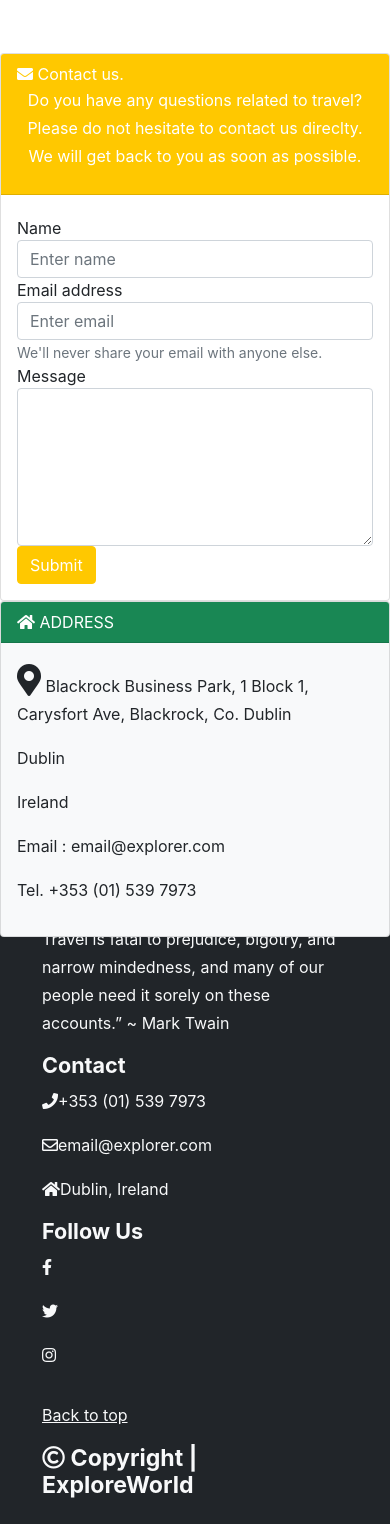
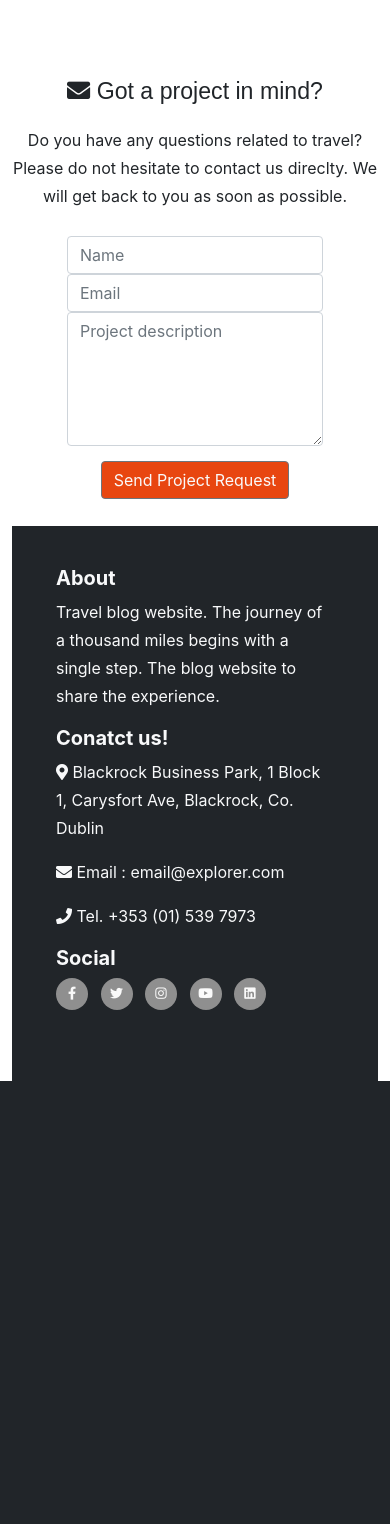
Before and after one commit to Deepak9912/django-travel-blog, a Django app: page /contact/ in a window 390 px wide. Shown: the part 56-1580 px from the top of the page. After the commit the page ends 1137 px from the top, so only its background shows below. Run offline with Django 3.2, Linux system fonts and the light colour scheme; some libraries are stand-ins or nearby versions.

Commit message:
update contact form

```diff
--- a/static/css/style.css
+++ b/static/css/style.css
@@ -1,4 +1,7 @@
 /* base.html page */
+.navbar-nav li a:hover {
+  background: #e84610;
+}
 
 body {
   background: #fafafa;
@@ -98,21 +101,66 @@ body {
 }
 
 /* footer */
-footer{
-    background: #343a40;
-    padding: 30px;
-    margin-top: 3%;
-  }
-
-footer a {
-    color: #f8f9fa !important;
-  }
+footer {
+  min-height: 120px;
+  margin-top: 2%;
+  padding: 20px 10px;
 }
 
+.social-links {
+  padding-bottom: 15px;
+}
+
+.social-links li a i {
+  width: 32px;
+  height: 32px;
+  padding: 12px 0;
+  border-radius: 50%;
+  font-size: 13px;
+  line-height: 7px;
+  text-align: center;
+  color: #fafafa;
+  background: #8f8f8f;
+  transition: all 0.35s ease-in-out;
+  -moz-transition: all 0.35s ease-in-out;
+  -webkit-transition: all 0.35s ease-in-out;
+  -o-transition: all 0.35s ease-in-out;
+}
+
+.social-links li a i:hover {
+  background: #e84610;
+}
+
+#footer-details {
+  margin: 20px;
+}
 /* contact form */
-.form{
-  margin-top: 1%;
+.form {
+  height: 60vh;
 }
+
+.contact-heading {
+  font-family: "Exo", sans-serif;
+  font-weight: 300;
+  margin-top: 25px;
+  margin-bottom: 20px;
+}
+
+
+.center-form {
+  padding-top: 10px;
+  margin: 0 auto;
+  max-width: 70%;
+}
+
+button[type="submit"] {
+  margin-top: 15px;
+  margin-bottom: 20px;
+  background-color: #e84610;
+  color: #fafafa;
+}
+
+
 
 /* responsive navbar and carousel */
 @media only screen and (min-width: 768px) and (max-width: 991px) {
@@ -123,6 +171,13 @@ footer a {
   .carousel-caption p {
     width: 100%;
   }
+
+  .center-form {
+    padding-top: 30px;
+    min-height: 240px;
+    margin: 0 auto;
+    max-width: 50%;
+}
 }
 
 @media only screen and (max-width: 767px) {
--- a/templates/base.html
+++ b/templates/base.html
@@ -73,42 +73,48 @@
 <!--block content ends-->
 
   <!--footer-->
-  <footer class="text-light bg-dark py-3">
-    <div class="container">
-        <div class="row">
-            <div class="col-md-5">
-                <div class="footer-text">
-                    <p class="footer-text">Travel is fatal to prejudice, bigotry, and narrow mindedness, and many of
-                        our people need it sorely on these accounts.”
-                        ~ Mark Twain
-                    </p>
-                </div>
-            </div>
-            <div class="col-md-4">
-                <h4>Contact</h4>
-                <p><i class="fas fa-phone"></i>+353 (01) 539 7973</p>
-                <p><i class="far fa-envelope"></i>email@explorer.com</p>
-                <p><i class="fas fa-home"></i>Dublin, Ireland</p>
-            </div>
-            <div class="col-md-3 footer-box mx-auto">
-                <h4>Follow Us</h4>
-                <p><a href="https://www.facebook.com/" target="_blank" rel="noopener"
-                        aria-label="Go to the facebook Tasty Blog page"><i
-                            class="fab fa-facebook-f"></i></a></p>
-                <p><a href="https://www.twitter.com/" target="_blank" rel="noopener"
-                        aria-label="Go to the facebook Tasty Blog page"><i class="fab fa-twitter"></i></a>
-                </p>
-                <p><a href="https://www.instagram.com/" target="_blank" rel="noopener"
-                        aria-label="Go to the facebook Tasty Blog page"><i
-                            class="fab fa-instagram"></i></a>
-                </p>
-            </div>
-            <div class="col-12 copyright mt-3">
-                <p class="float-left">
-                    <a href="#">Back to top</a>
-                </p>
-                <h3><i class="far fa-copyright"></i> Copyright | ExploreWorld </h3>
-            </div>
+  <footer class="container-fluid bg-dark text-light">
+    <div class="row" id="footer-details">
+        <div class="col-sm-4">
+            <h5 class="uppercase general-sub">About</h5>
+            <p class="inline-block">Travel blog website. The journey of a thousand miles begins with a single step.
+                The blog website to share the experience.</p>
+        </div>
+        <div class="col-sm-4">
+            <h5 class="uppercase general-sub">Conatct us!</h5>
+            <p><i class="fa fa-map-marker-alt"></i> Blackrock Business Park, 1 Block 1, Carysfort
+              Ave, Blackrock, Co. Dublin</p>
+          <p><i class="fa fa-envelope"></i> Email : email@explorer.com</p>
+          <p><i class="fa fa-phone"></i> Tel. +353 (01) 539 7973</p>
+        </div>
+        <div class="col-sm-4">
+            <h5 class="uppercase general-sub">Social</h5>
+            <ul class="social-links list-inline">
+                <li class="list-inline-item">
+                  <a href="https://www.facebook.com/" target="_blank" rel="noopener"
+                  aria-label="Go to the facebook Tasty Blog page"><i
+                      class="fab fa-facebook-f"></i></a>
+                </li>
+                <li class="list-inline-item">
+                  <a href="https://www.twitter.com/" target="_blank" rel="noopener"
+                  aria-label="Go to the twitter Tasty Blog page"><i class="fab fa-twitter"></i></a>
+                </li>
+                <li class="list-inline-item">
+                  <a href="https://www.instagram.com/" target="_blank" rel="noopener"
+                  aria-label="Go to the instagram Tasty Blog page"><i
+                      class="fab fa-instagram"></i></a>
+                </li>
+                <li class="list-inline-item">
+                  <a href="https://www.youtube.com/" target="_blank" rel="noopener"
+                  aria-label="Go to the facebook Tasty Blog page"><i
+                      class="fab fa-youtube"></i></a>
+                </li>
+                <li class="list-inline-item">
+                  <a href="https://www.linkedin.com/" target="_blank" rel="noopener"
+                  aria-label="Go to the linjedin Tasty Blog page"><i
+                      class="fab fa-linkedin"></i></a>
+                </li>
+            </ul>
         </div>
     </div>
 </footer>
--- a/templates/contact.html
+++ b/templates/contact.html
@@ -2,62 +2,34 @@
 
 {% block content %}
 
-<section class="form">
-  <div class="row">
+<section class="container-fluid form">
+    <div class="row bg-color-contact">
         <div class="col">
-          <div class="card">
-              <div class="card-header bg-primary text-white"><i class="fa fa-envelope"></i> Contact us.
+            <h3 class="contact-heading uppercase text-center"><i class="fa fa-envelope"></i> Got a project in mind?
+            </h3>
             <p class="text-center w-responsive mx-auto mb-3">Do you have any questions related to
                 travel? Please do not hesitate
                 to
                 contact us direclty. We will
                 get back to you as soon as possible.
             </p>
-              </div>
-              <div class="card-body">
+
+            <div class="center-form">
                 <form action="{% url 'contact' %}" method="post">
                     {% csrf_token %} {{ form }}
-                      <div class="form-group">
-                          <label for="name">Name</label>
-                          <input type="text" class="form-control" id="name" placeholder="Enter name" required>
+                    <input type="text" name="name" id="fullname" class="form-control" placeholder="Name" required>
+                    <input type="email" name="email" id="emailaddress" class="form-control" placeholder="Email"
+                        required>
+                    <textarea rows="5" name="projectsummary" id="projectsummary" class="form-control"
+                        placeholder="Project description" required></textarea>
+                    <div class="form-row text-center">
+                        <div class="col">
+                            <button type="submit" class="btn btn-secondary">Send Project Request</button>
                         </div>
-                      <div class="form-group">
-                          <label for="email">Email address</label>
-                          <input type="email" class="form-control" id="email" placeholder="Enter email" required>
-                          <small class="form-text text-muted">We'll never share your email with
-                              anyone
-                              else.</small>
-                      </div>
-                      <div class="form-group">
-                          <label for="message">Message</label>
-                          <textarea class="form-control" id="message" rows="6" required></textarea>
-                      </div>
-                      <div class="mx-auto">
-                          <button type="submit" class="btn btn-primary text-right">Submit</button>
                     </div>
                 </form>
             </div>
         </div>
     </div>
-      <div class="col-12 col-sm-4">
-          <div class="card bg-light mb-3">
-              <div class="card-header bg-success text-white text-uppercase"><i class="fa fa-home"></i> Address
-              </div>
-              <div class="card-body">
-                  <p><i class="fas fa-map-marker-alt fa-2x"></i> Blackrock Business Park, 1 Block 1, Carysfort
-                      Ave, Blackrock, Co. Dublin</p>
-                  <p>Dublin</p>
-                  <p>Ireland</p>
-                  <p>Email : email@explorer.com</p>
-                  <p>Tel. +353 (01) 539 7973</p>
-
-              </div>
-
-          </div>
-      </div>
-  </div>
-</div>
-</section>
-
 
 {% endblock content %}
```
Lines whose indentation alone changed are shown as unchanged.
